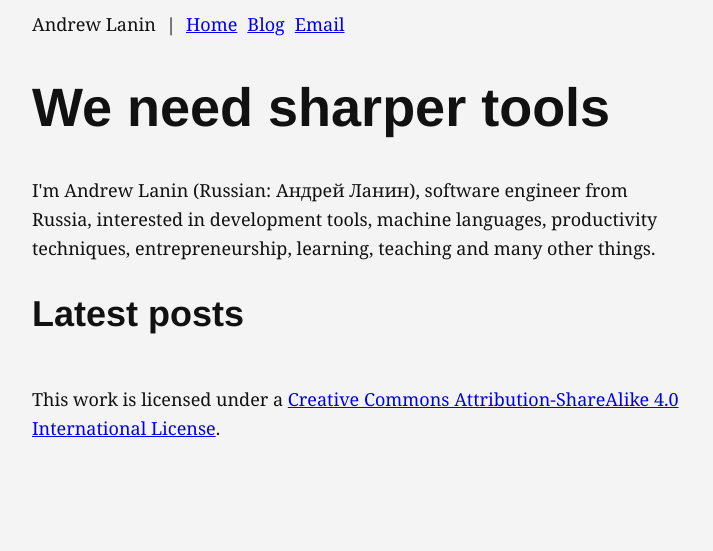
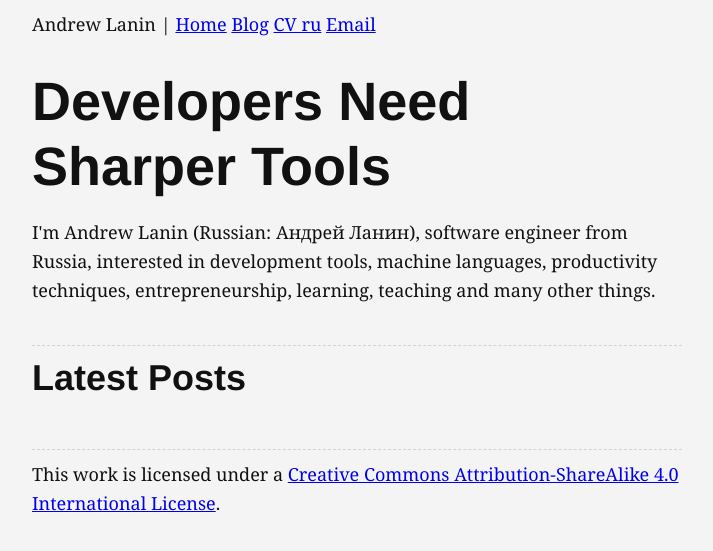
Before and after one commit to andrewlanin/lanin.dev, a Jekyll site: the page built from i.html, in a window 1280 px wide. Shown: the top 551 px of the page, without its empty margins (283-996 px from the left). Built offline with Jekyll 4.4.1, drawn with Linux system fonts in a browser that asks for light colours.

Commit message:
Tune index page styles

```diff
--- a/_includes/base.css
+++ b/_includes/base.css
@@ -17,8 +17,17 @@ h1, h2, h3 {
   line-height: 1.2;
 }
 
+h2, h3 {
+  border-top: 1px dashed lightgray;
+  padding-top: 10px;
+  margin-top: 40px;
+  margin-bottom: 20px;
+}
+
 h1 {
   font-size: 3em;
+  margin-top: 30px;
+  margin-bottom: 20px;
 }
 
 h2 {
@@ -29,7 +38,7 @@ h3 {
   font-size: 1.5em;
 }
 
-nav {
+/*nav {
   display: flex;
   flex-direction: row;
   flex-wrap: wrap;
@@ -38,9 +47,11 @@ nav {
 nav a,
 nav span {
   margin-right: 10px;
-}
+}*/
 
 footer {
+  border-top: 1px dashed lightgray;
+  padding-top: 10px;
   margin-top: 50px;
 }
 
--- a/_layouts/base.html
+++ b/_layouts/base.html
@@ -13,6 +13,7 @@
       <span>|</span>
       <a href="/">Home</a>
       <a href="/blog.html">Blog</i></a>
+      <a href="/cv.pdf">CV ru</i></a>
       <a href="mailto:andrew@lanin.dev">Email</a>
     </nav>
     {{ content }}
--- a/i.html
+++ b/i.html
@@ -2,10 +2,13 @@
 layout: base
 title: Home
 ---
-<h1>We need sharper tools</h1>
+
+<h1>Developers Need Sharper Tools</h1>
 <p>I'm Andrew Lanin (Russian: Андрей Ланин), software engineer from Russia, interested in development tools, machine languages, productivity techniques, entrepreneurship, learning, teaching and many other things.</p>
 
-<h2>Latest posts</h2>
+<h2>Latest Posts</h2>
+<ul>
 {% for post in site.posts limit:5 %}
-<p>{{ post.date | date: '%Y-%m-%d' }} <a href="{{ post.url }}">{{ post.title }}</a></p>
+<li><a href="{{ post.url }}">{{ post.title }}</a> ({{ post.date | date: '%B %d, %Y' }})</li>
 {% endfor %}
+</ul>
```
